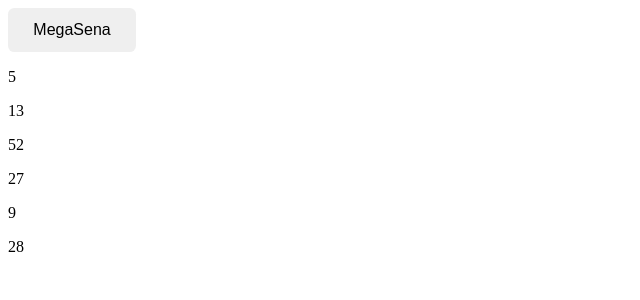
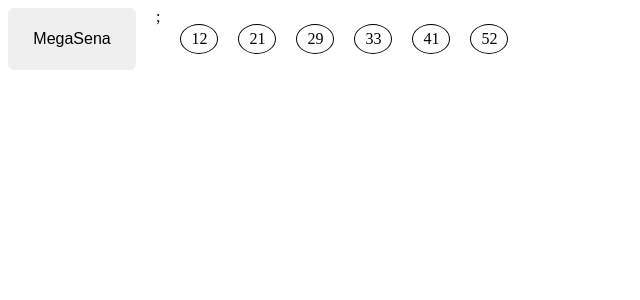
Before and after one commit to igorbdev/loterias, a React (Create React App) app: page / in a window 1280 px wide. Both pictures are taken after a click on the button "MegaSena". Shown: the top 300 px of the page, without its empty margins (0-640 px from the left). Built offline with nearby package versions, Linux system fonts and the light colour scheme.

Commit message:
add MegaSena Component

```diff
--- a/src/App.js
+++ b/src/App.js
@@ -1,24 +1,24 @@
 import React from "react";
 import Button from "./Components/Button";
+import styles from "./App.module.css";
+import { MegaSena } from "./Components/MegaSena";
 
 function App() {
   const [jogo, setJogo] = React.useState([]);
 
-  function jogoMegasena() {
-    let megasena = [];
-
-    while (megasena.length < 6) {
-      megasena.push(Math.floor(Math.random() * 59 + 1));
-    }
-    setJogo([...megasena]);
+  function jogoMegaSena() {
+    const teste = MegaSena();
+    setJogo([...teste]);
   }
 
   return (
-    <div>
-      <Button onClick={jogoMegasena}>MegaSena</Button>
-      {jogo.map((numero) => (
-        <p key={numero.indexOf}>{numero}</p>
-      ))}
+    <div className={styles.app}>
+      <div className={styles.jogo}>
+        <Button onClick={jogoMegaSena}>MegaSena</Button>;
+        {jogo.map((numero) => (
+          <p key={numero.index}>{numero}</p>
+        ))}
+      </div>
     </div>
   );
 }
--- /dev/null
+++ b/src/App.module.css
@@ -0,0 +1,11 @@
+.jogo {
+  display: flex;
+  gap: 20px;
+}
+
+.jogo p {
+  border: 1px solid black;
+  padding: 5px 10px;
+  border-radius: 50%;
+  box-sizing: border-box;
+}
--- /dev/null
+++ b/src/Components/MegaSena.js
@@ -0,0 +1,18 @@
+export function MegaSena() {
+  let megasena = [];
+
+  while (megasena.length < 6) {
+    const numero = Math.floor(Math.random() * 59 + 1)
+      .toString()
+      .padStart(2, "0");
+
+    if (!megasena.includes(numero)) {
+      megasena.push(numero);
+    }
+    console.log(megasena);
+  }
+
+  megasena.sort();
+
+  return megasena;
+}
```
